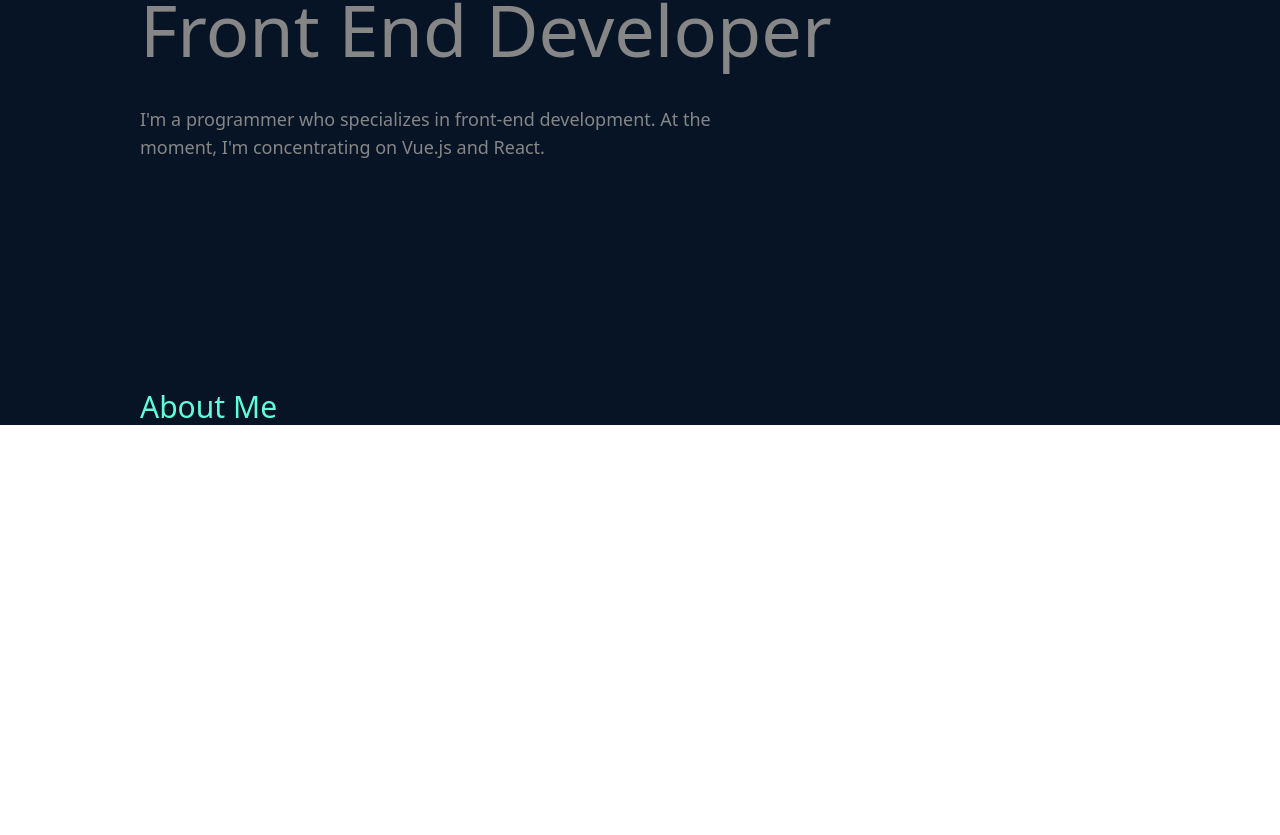
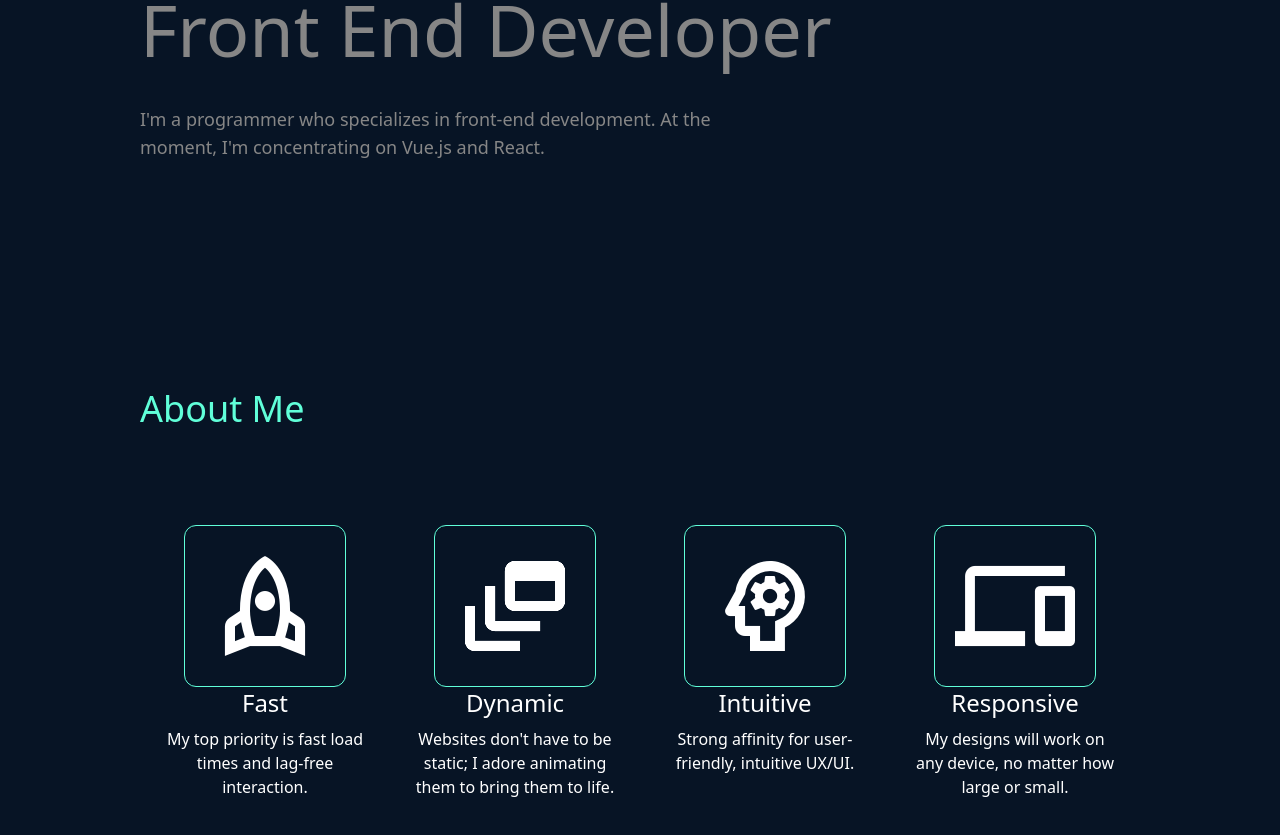
Before and after one commit to kevinli8831/portfolio, a Vue app: page / in a window 1280 px wide. Shown: the part 411-1246 px from the top of the page. Before the commit the page ends 838 px from the top, so only its background shows below. Built offline with nearby package versions, Linux system fonts and the light colour scheme.

Commit message:
about me

```diff
--- a/package.json
+++ b/package.json
@@ -10,6 +10,7 @@
   "dependencies": {
     "autoprefixer": "^9.8.8",
     "core-js": "^3.6.5",
+    "material-icons": "^1.10.8",
     "postcss": "^7.0.39",
     "tailwindcss": "npm:@tailwindcss/postcss7-compat@^2.2.17",
     "vue": "^2.6.11"
--- a/public/index.html
+++ b/public/index.html
@@ -5,6 +5,7 @@
     <meta http-equiv="X-UA-Compatible" content="IE=edge">
     <meta name="viewport" content="width=device-width,initial-scale=1.0">
     <link rel="icon" href="<%= BASE_URL %>favicon.ico">
+
     <title><%= htmlWebpackPlugin.options.title %></title>
   </head>
   <body>
--- a/src/components/AboutMe.vue
+++ b/src/components/AboutMe.vue
@@ -1,12 +1,59 @@
 <template>
   <div class="max-w-[1000px] mx-auto" id="about">
-    <div class="text-[#60FFD9] text-3xl">About Me</div>
+    <div class="text-[#60FFD9] text-4xl mb-24">About Me</div>
+    <div class="flex flex-wrap flex-row">
+      <div
+        v-for="(item, index) in list"
+        :key="index"
+        class="flex flex-col items-center w-full sm:w-1/2 lg:w-1/4 mb-10 px-2"
+      >
+        <span
+          class="material-icons-outlined !text-[120px] border border-[#60FFD9] rounded-xl p-5"
+        >
+          {{ item.icon }}
+        </span>
+        <span class="text-2xl mb-2">
+          {{ item.title }}
+        </span>
+        <span class="px-3 text-center">
+          {{ item.text }}
+        </span>
+      </div>
+
+      <!-- Filled -->
+    </div>
   </div>
 </template>
 
 <script>
 export default {
   name: "AboutMe",
+  data() {
+    return {
+      list: [
+        {
+          title: "Fast",
+          text: "My top priority is fast load times and lag-free interaction.",
+          icon: "rocket",
+        },
+        {
+          text: "Websites don't have to be static; I adore animating them to bring them to life.",
+          icon: "dynamic_feed",
+          title: "Dynamic",
+        },
+        {
+          text: "Strong affinity for user-friendly, intuitive UX/UI.",
+          icon: "psychology",
+          title: "Intuitive",
+        },
+        {
+          text: "My designs will work on any device, no matter how large or small.",
+          icon: "phonelink",
+          title: "Responsive",
+        },
+      ],
+    };
+  },
 };
 </script>
 
```
Also changed, not shown: src/main.js (+7 -7 lines), 2 other files (tests, documents, lock files or other folders).
